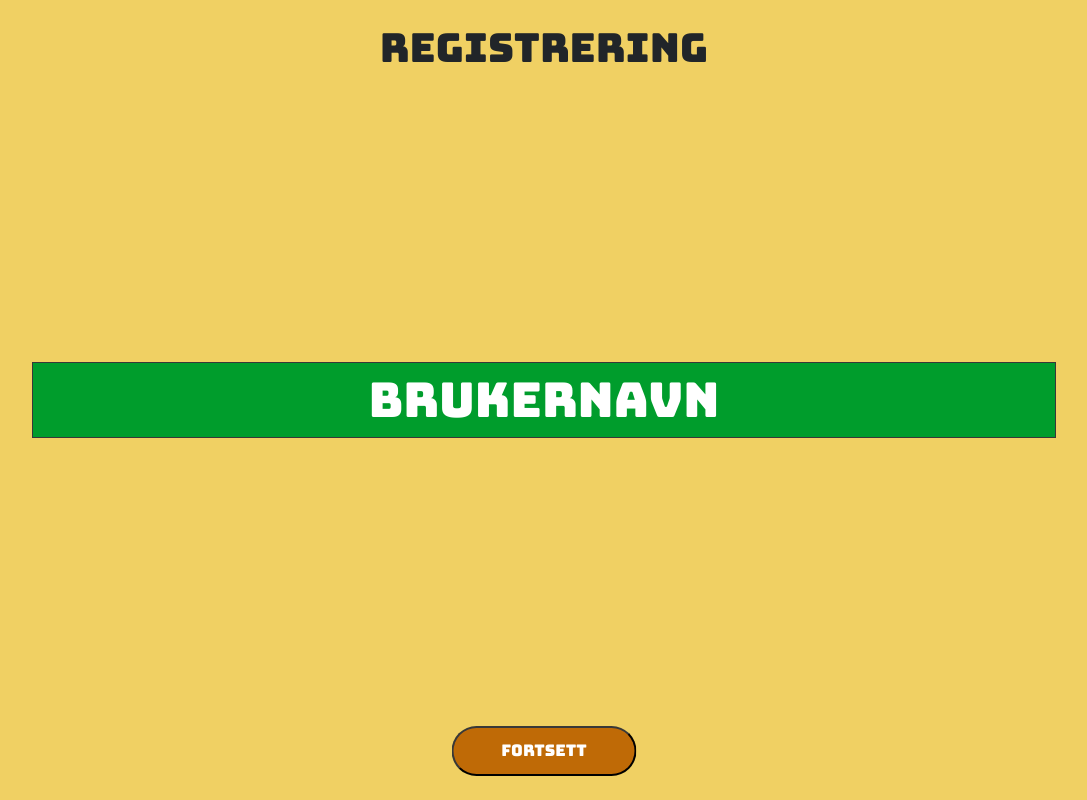
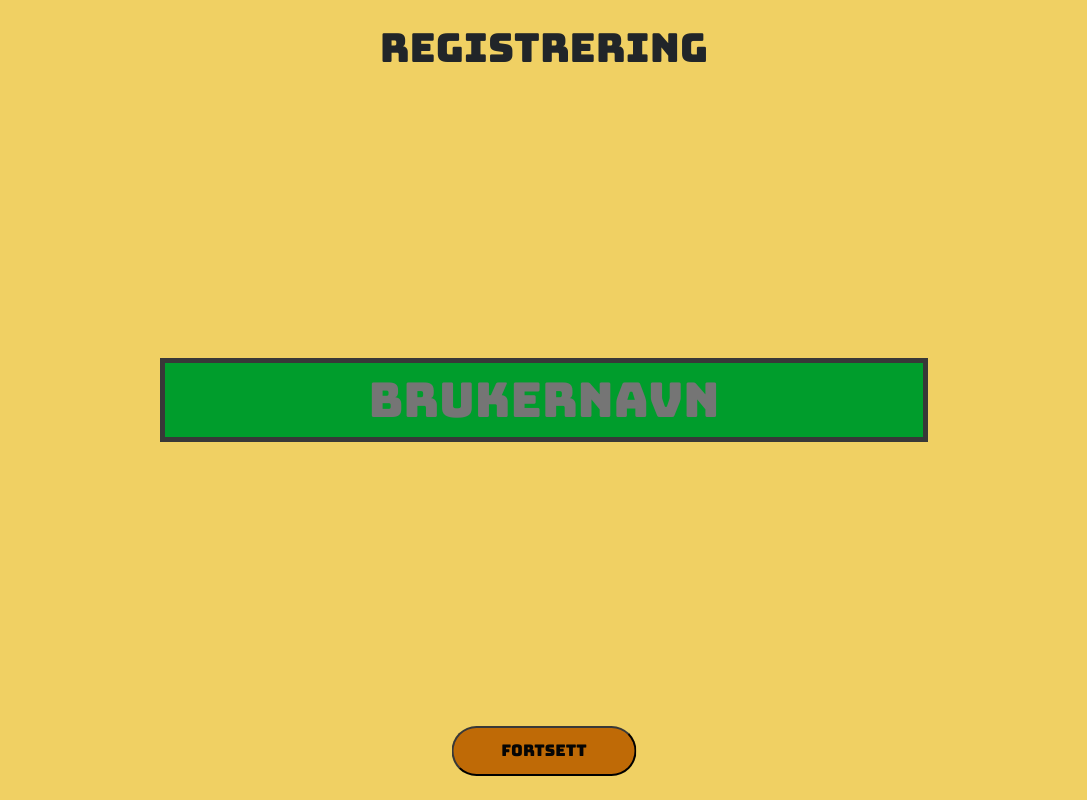
Before and after one commit to jegerfreddy/SmidigProsjekt, a React (Vite) app in the folder Frontend/user/: page /username in a window 1280 px wide. Shown: the whole page, without its empty margins (96-1183 px from the left). Built offline with nearby package versions, Linux system fonts and the light colour scheme.

Commit message:
test push

```diff
--- a/Frontend/user/src/App.css
+++ b/Frontend/user/src/App.css
@@ -48,21 +48,22 @@ body {
 .bgColor5 {
   background-color: #D075B7;
 }
-
+/*
 .pinInput {
   font-size: 3rem;
   text-align: center;
   width: 80vw;
   background: none;
   border: none;
-}
-.userNameInput {
+}*/
+
+.userInput {
   font-size: 3rem;
   text-align: center;
-  width: 80vw;
+  width: 60vw;
   color: #FFFFFF;
   background-color: #009D2C;
-  border: 1px solid #383838;
+  border: 5px solid #383838;
 }
 
 .userNameInput::placeholder {
@@ -73,7 +74,7 @@ body {
 .pinButton {
   background: #BF6A06;
   border-color: #383838;
-  color: #FFFFFF;
+  color: #050505;
   min-width: 185px;
   min-height: 50px;
   border-radius: 25px;
--- a/Frontend/user/src/Pages/CreateUserPages/ChooseUserNamePage.tsx
+++ b/Frontend/user/src/Pages/CreateUserPages/ChooseUserNamePage.tsx
@@ -20,7 +20,7 @@ const ChooseUserNamePage: React.FC = () => {
                 <input
                     type="text"
                     placeholder='Brukernavn'
-                    className='userNameInput'
+                    className='userInput'
                     value={username}
                     onChange={(e) => setUsername(e.target.value)}
                 />
```
